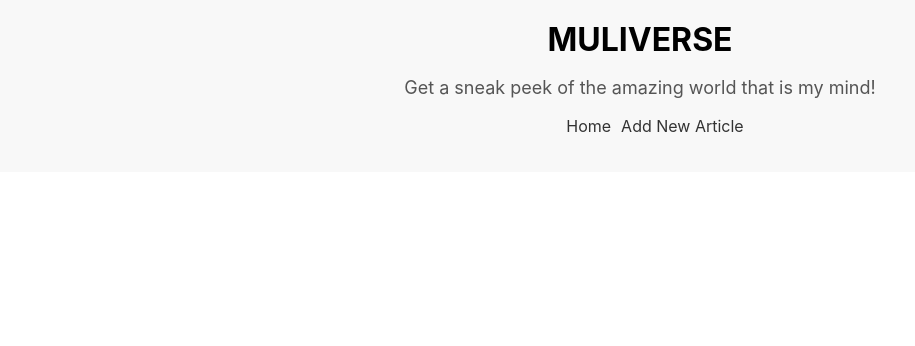
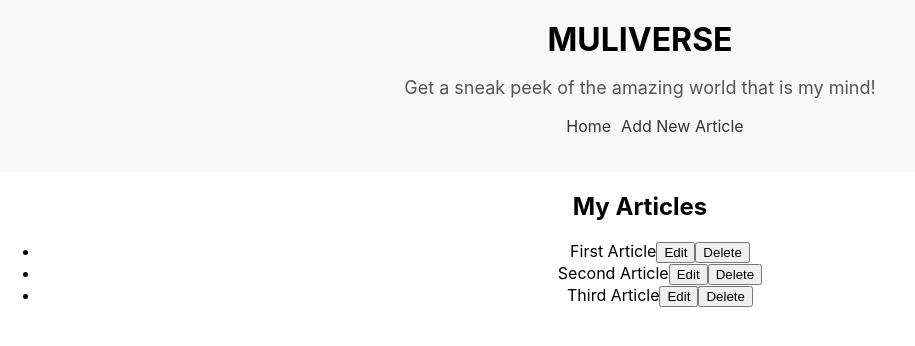
Before and after one commit to Samstar10/Muliverse, a React (Create React App) app: page / in a window 1280 px wide. Shown: the top 346 px of the page, without its empty margins (0-915 px from the left). Built offline with nearby package versions, Linux system fonts and the light colour scheme.

Commit message:
Add Article list component

```diff
--- a/src/App.js
+++ b/src/App.js
@@ -1,11 +1,13 @@
 import React from 'react';
 import './App.css';
 import Header from './Header';
+import ArticleList from './ArticleList';
 
 function App() {
   return (
     <div className="App">
       <Header />
+      <ArticleList />
     </div>
   );
 }
--- /dev/null
+++ b/src/ArticleList.js
@@ -0,0 +1,26 @@
+import React from "react";
+
+function ArticleList(){
+    const articles = [
+        { id: 1, title: 'First Article', content: 'This is the content of the first article.' },
+        { id: 2, title: 'Second Article', content: 'This is the content of the second article.' },
+        { id: 3, title: 'Third Article', content: 'This is the content of the third article.' }
+    ]
+
+    return(
+        <div className="article-list">
+            <h2>My Articles</h2>
+            <ul>
+                {articles.map(article => (
+                    <li key={article.id}>
+                        <span>{article.title}</span>
+                        <button>Edit</button>
+                        <button>Delete</button>
+                    </li>
+                ))}
+            </ul>
+        </div>
+    )
+}
+
+export default ArticleList
```
